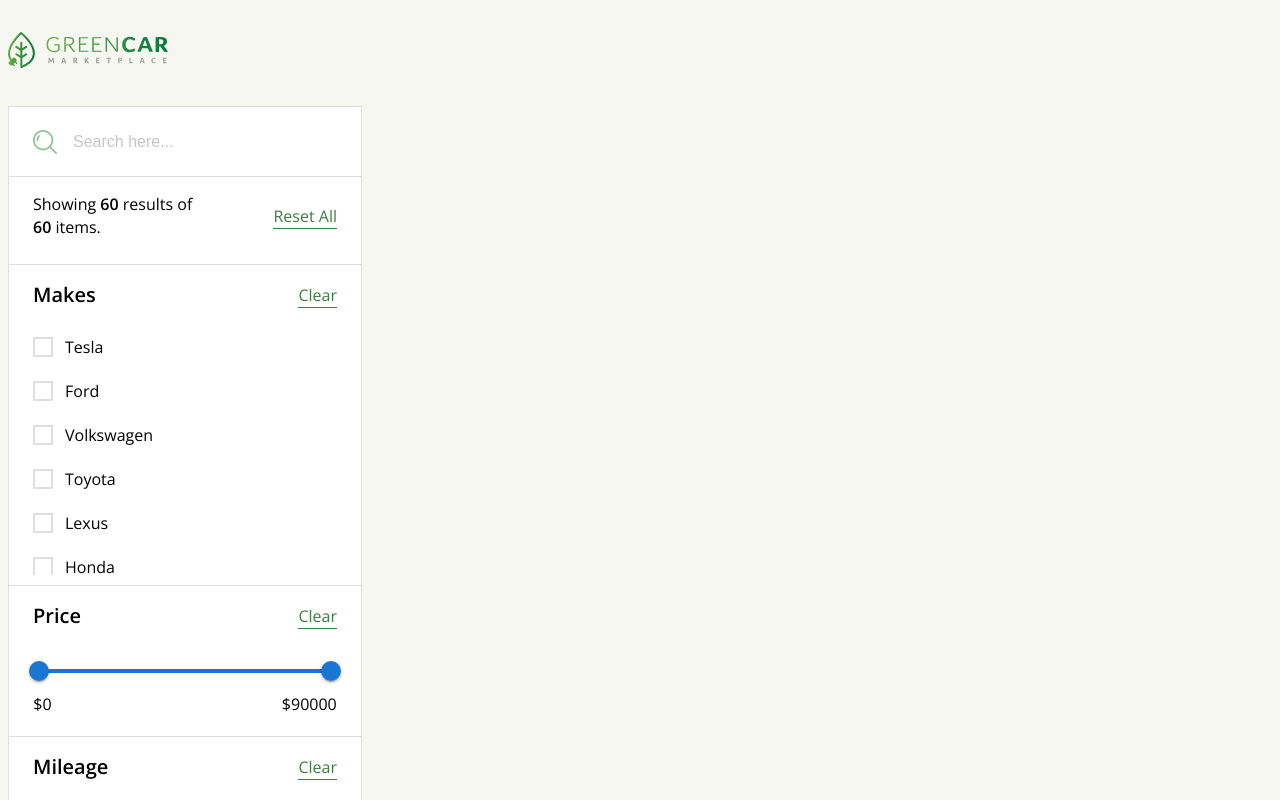
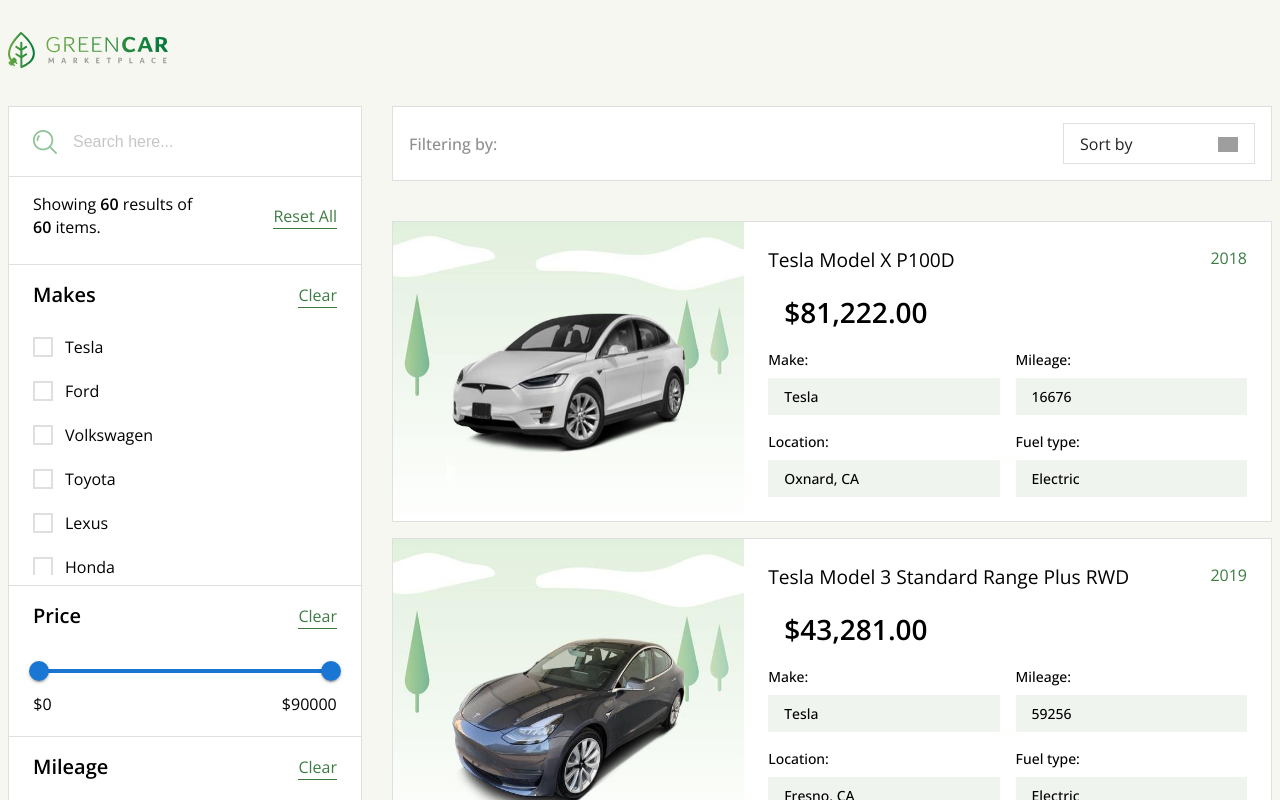
Before and after one commit to sergKenne/green-car, a React (Create React App) app: page /seller/cars-store in a window 1280 px wide. Shown: the top 800 px of the page. Built offline with nearby package versions, Linux system fonts and the light colour scheme; grey boxes are pictures that could not be loaded.

Commit message:
fixed pagination on filtering

```diff
--- a/src/App.tsx
+++ b/src/App.tsx
@@ -1,5 +1,5 @@
 import React, { useContext, useEffect, useState } from 'react';
-import { Routes, Route, Navigate, useSearchParams, useNavigate } from "react-router-dom";
+import { Routes, Route, Navigate, useSearchParams, useLocation } from "react-router-dom";
 import './App.scss';
 import Card, { IProduct } from "./components/Card"
 import Pagination from './components/Pagination';
@@ -15,7 +15,7 @@
   const { filtering, setFiltering, setRangePrice, setRangeMileage, setLocations, locations, selectRef, currentSort, search, setSearch,} = useContext<any>(FilterContext)
 
   const [searchParams, setSearchParams] = useSearchParams();
-  const navigate = useNavigate();
+  let location = useLocation();
   const [productsFiltered, setProductsFiltered] = useState<IProduct[]>([]);
 
   const usersPerPage = 10;
@@ -85,7 +85,6 @@
   }, [pageNumber])
 
   useEffect(() => {
-    navigate("/seller/cars-store", { replace: true })
     localStorage.getItem("searchParams") && setSearchParams(JSON.parse(localStorage.getItem("searchParams")!))
   },[])
 
@@ -100,8 +99,8 @@
         <div className="content">
           <Aside productsAfterSort={productsAfterSort} />
           <Routes>
-            {/* <Route index path='/' element={<Navigate replace to="/seller/cars-store" />} /> */}
-            <Route path='/' element={
+            <Route path="/" element={<Navigate to="/seller/cars-store" state={{ from: location }} replace />} />
+            <Route path='/seller/cars-store' element={
               <div className="main content__main">
                 <div className="main__top">
                   <ul className="main__top-list">
```
